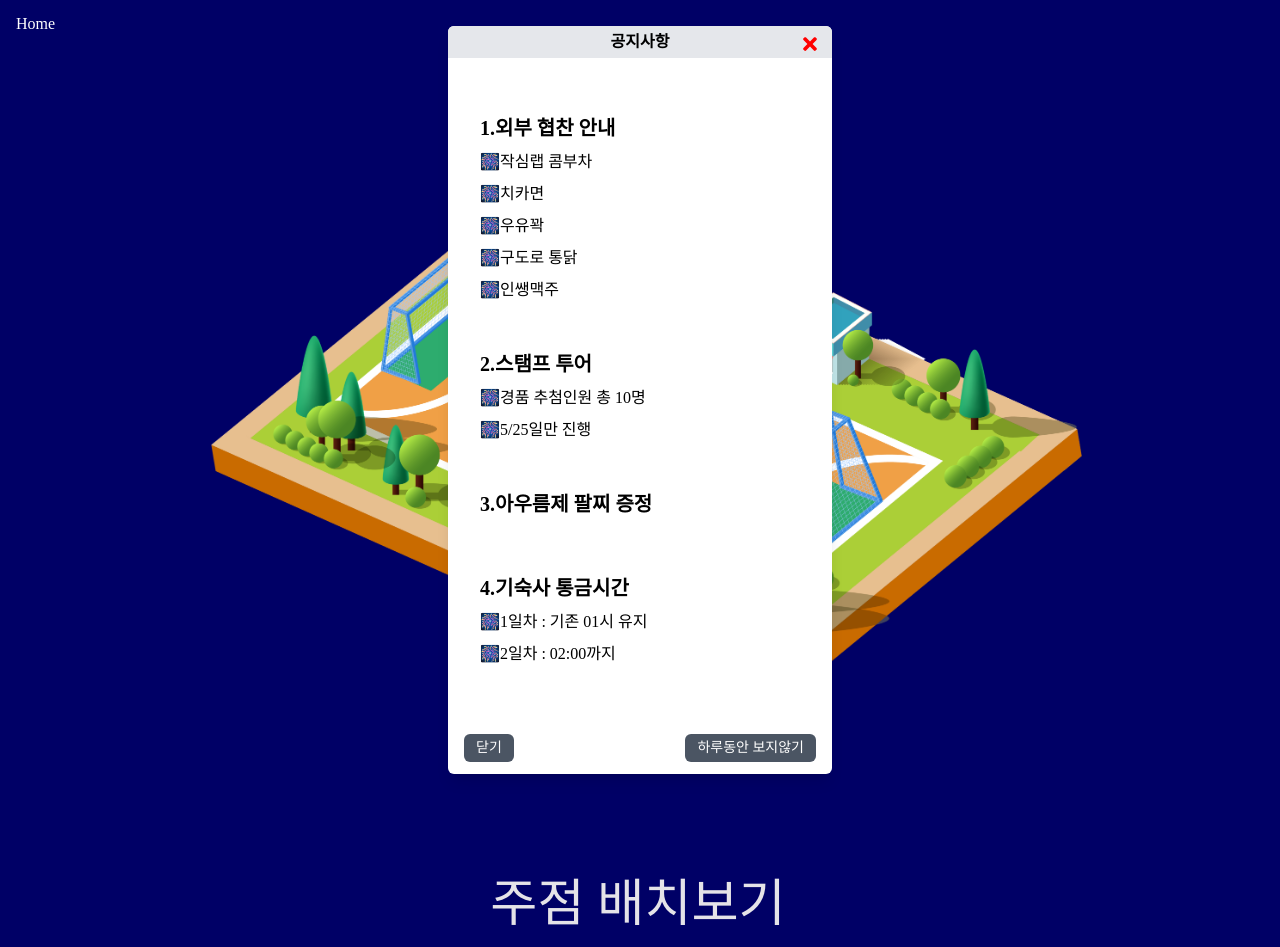
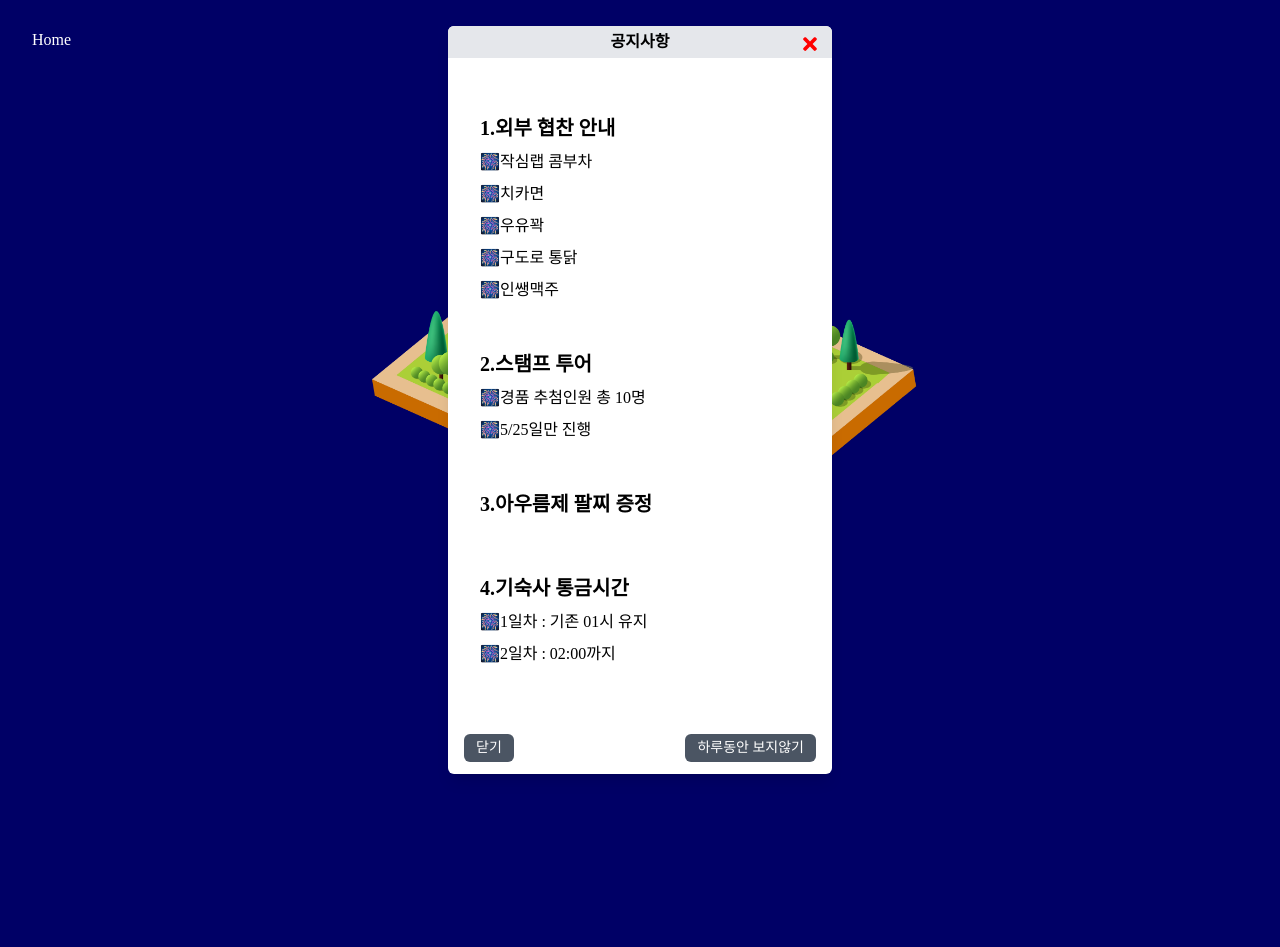
Before and after one commit to CUK-LikeLion-Festival/Festival_Front, a React (Create React App) app: page /booth/bar in a window 1280 px wide. After the commit the page ends 800 px from the top, so only its background shows below. Built offline with nearby package versions, Linux system fonts and the light colour scheme.

Commit message:
주점 운동장 버튼 사라지는 상황 해결

```diff
--- a/public/index.html
+++ b/public/index.html
@@ -11,7 +11,7 @@
     />
     <link rel="apple-touch-icon" href="%PUBLIC_URL%/logo192.png" />
 
-    <link rel="manifest" href="%PUBLIC_URL%/manifest.json" />
+    <link rel="/manifest" href="%PUBLIC_URL%/manifest.json" />
 
     <title>React App</title>
     <style></style>
--- a/src/pages/bar.js
+++ b/src/pages/bar.js
@@ -1,5 +1,5 @@
 import React from "react";
-import Playground from "../../src/assets/playground.png"
+import Playground from "../../src/assets/playground.png";
 import styled from "styled-components";
 import BarList from "../components/bar/barlist";
 import { useNavigate } from "react-router-dom";
@@ -19,18 +19,22 @@ const InnerContainer = styled.div`
 `;
 
 const GroundImage = styled.img.attrs({ src: `${Playground}` })`
-  max-width: 70%;
-  height: 50%;
+  max-width: 100%;
+  max-height: 70vh;
   display: block;
 `;
+
 const Button = styled.div`
   display: flex;
   align-items: left;
   justify-content: left;
-    padding:1rem;
+  padding: 1rem;
+  position: absolute;
+  top: 1rem;
+  left: 1rem;
 `;
 
-function Bar() {
+const Bar = () => {
   const navigate = useNavigate();
   return (
     <React.Fragment>
@@ -47,7 +51,6 @@ function Bar() {
         </button>
       </Button>
       <Container>
-
         <InnerContainer>
           <GroundImage />
           <div style={{ marginTop: "1rem" }}>
@@ -57,6 +60,6 @@ function Bar() {
       </Container>
     </React.Fragment>
   );
-}
+};
 
 export default Bar;
--- a/src/pages/booth.js
+++ b/src/pages/booth.js
@@ -3,10 +3,9 @@ import styled from "styled-components";
 import BoothImg from "../assets/booth_final.png";
 import { useNavigate } from "react-router-dom";
 import BoothCard from "../components/Booth/boothCard";
-import mapKim from "../assets/mapKim.png";
-import mapSquare from "../assets/mapSquare.png";
-import mapNi from "../assets/mapNi.png";
-import default_Img from "../assets/default_Img.png";
+import mapKim from "../assets/booth_final_Kim.png";
+import mapM from "../assets/booth_final_Maria.png";
+import mapNi from "../assets/booth_final_Ni.png";
 import { FontAwesomeIcon } from "@fortawesome/react-fontawesome";
 import { faArrowLeft } from "@fortawesome/free-solid-svg-icons";
 import { FaChevronLeft, FaChevronRight } from "react-icons/fa";
@@ -30,7 +29,6 @@ const BuildingName = styled.div`
     margin-top: 15px;
   }
 `;
-
 const Button = styled.button`
   font-size: 30px;
   @media (min-width: 350px) and (max-width: 720px) {
@@ -44,6 +42,7 @@ const Button = styled.button`
     props.isClicked ? props.theme.colors.green : props.theme.colors.white};
   margin: 15px;
 `;
+
 const SlideContainer = styled.div`
   position: relative;
   width: 100%;
@@ -72,6 +71,7 @@ const Slide = styled.div`
   }
 `;
 
+// 화살표 버튼
 const SlideButton = styled.button`
   position: absolute;
   top: 50%;
@@ -92,16 +92,19 @@ const SlideButton = styled.button`
 
 function Booth() {
   const navigate = useNavigate();
-  const Map = [mapKim, mapSquare, mapNi];
+  const Map = [mapKim, mapM, mapNi];
   const [isClicked, setIsClicked] = useState(false);
   const [selectedId, setSelectedId] = useState(null);
   const [showBoothCard, setShowBoothCard] = useState(true);
   const [mapimg, setImg] = useState(BoothImg);
+
   const handleButtonClick = (id) => {
     setSelectedId(id);
     setImg(Map[id]);
-    //setShowBoothCard((prev) => !prev);
-    // setPin(Pin[id]);
+  };
+
+  const handleClick = () => {
+    setIsClicked(!isClicked);
   };
 
   // 이전 슬라이드 이동 함수
@@ -136,13 +139,16 @@ function Booth() {
 
       <div>
         <Img>
-          <img src={mapimg} alt="boothImage"></img>
+          <img src={mapimg} alt="boothImage" />
         </Img>
         <BuildingName>
           <Button onClick={() => handleButtonClick(0)}>김수환관</Button>
           <Button onClick={() => handleButtonClick(1)}>광장</Button>
           <Button onClick={() => handleButtonClick(2)}>
             니콜스관 앞 푸드트럭
+          </Button>
+          <Button onClick={() => handleButtonClick(3)}>
+            안드레아관 취식공간
           </Button>
         </BuildingName>
       </div>
@@ -161,4 +167,5 @@ function Booth() {
     </div>
   );
 }
+
 export default Booth;
```
Lines whose indentation alone changed are shown as unchanged.
